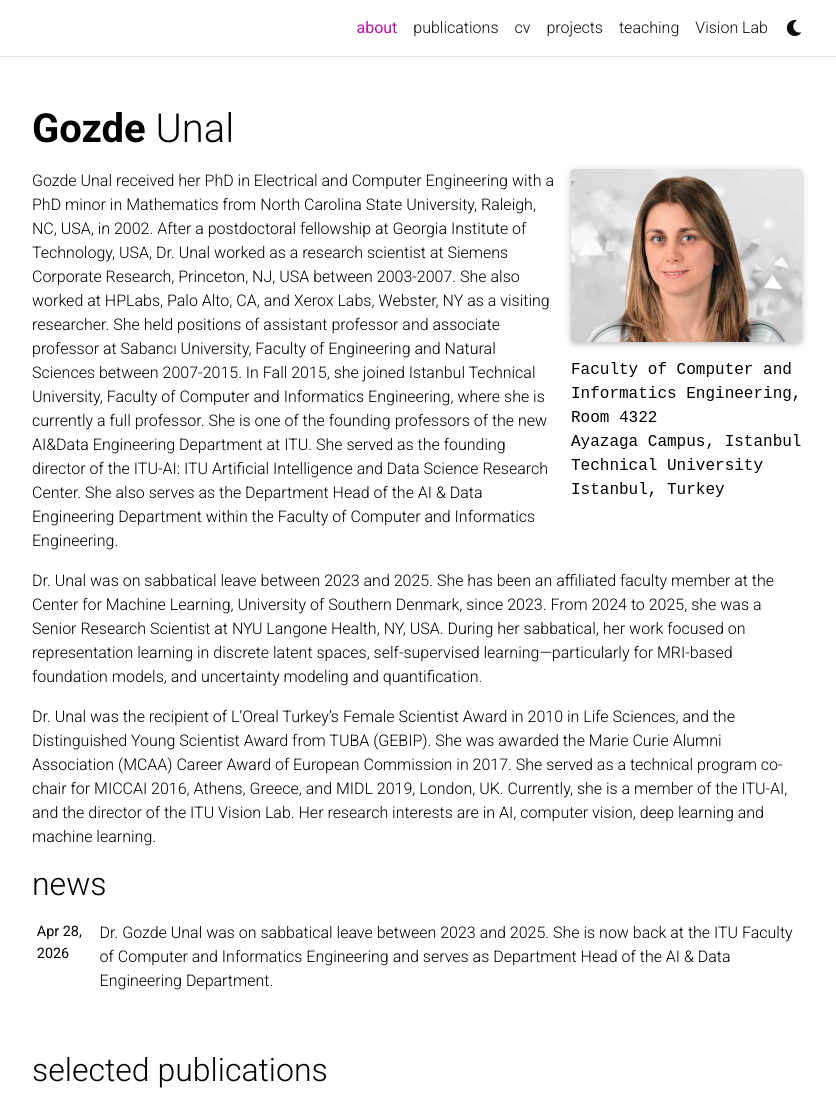
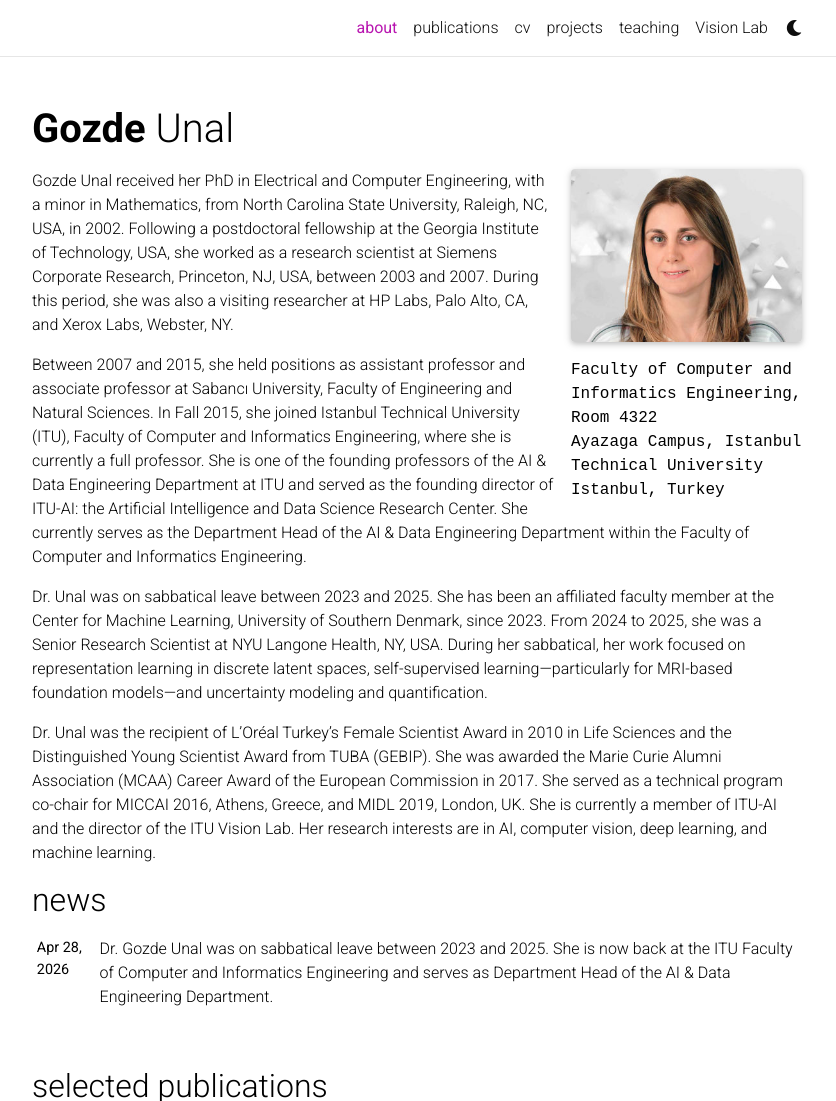
Before and after one commit to gozde-unal/gozde-unal.github.io, a Jekyll site: the page built from _pages/about.md, in a window 1280 px wide and 1400 px high, cut to the strip 0-1101 px from the top of the window. Shown: the whole strip, without its empty margins (223-1059 px from the left). Built offline with Jekyll 4.4.1, drawn with Linux system fonts in a browser that asks for light colours; full-size pictures stand in for the smaller copies a plugin makes; comment, search, counter and statistics services are not loaded; a style sheet for code colours, icons or effects is not loaded.

Commit message:
Update about.md

```diff
--- a/_pages/about.md
+++ b/_pages/about.md
@@ -18,8 +18,10 @@
 social: true  # includes social icons at the bottom of the page
 ---
 
-Gozde Unal received her PhD in Electrical and Computer Engineering with a PhD minor in Mathematics from North Carolina State University, Raleigh, NC, USA, in 2002. After a postdoctoral fellowship at Georgia Institute of Technology, USA, Dr. Unal worked as a research scientist at Siemens Corporate Research, Princeton, NJ, USA between 2003-2007. She also worked at HPLabs, Palo Alto, CA, and Xerox Labs, Webster, NY as a visiting researcher.  She held positions of assistant professor and associate professor at Sabancı University, Faculty of Engineering and Natural Sciences between 2007-2015.   In Fall 2015, she joined Istanbul Technical University, Faculty of Computer and Informatics Engineering, where she is currently a full professor. She is one of the founding professors of the new AI&Data Engineering Department at ITU. She served as the founding director of the ITU-AI: ITU Artificial Intelligence and Data Science Research Center. She also serves as the Department Head of the AI & Data Engineering Department within the Faculty of Computer and Informatics Engineering.
+Gozde Unal received her PhD in Electrical and Computer Engineering, with a minor in Mathematics, from North Carolina State University, Raleigh, NC, USA, in 2002. Following a postdoctoral fellowship at the Georgia Institute of Technology, USA, she worked as a research scientist at Siemens Corporate Research, Princeton, NJ, USA, between 2003 and 2007. During this period, she was also a visiting researcher at HP Labs, Palo Alto, CA, and Xerox Labs, Webster, NY.
 
-Dr. Unal was on sabbatical leave between 2023 and 2025. She has been an affiliated faculty member at the Center for Machine Learning, University of Southern Denmark, since 2023. From 2024 to 2025, she was a Senior Research Scientist at NYU Langone Health, NY, USA. During her sabbatical, her work focused on representation learning in discrete latent spaces, self-supervised learning—particularly for MRI-based foundation models, and uncertainty modeling and quantification.
+Between 2007 and 2015, she held positions as assistant professor and associate professor at Sabancı University, Faculty of Engineering and Natural Sciences. In Fall 2015, she joined Istanbul Technical University (ITU), Faculty of Computer and Informatics Engineering, where she is currently a full professor. She is one of the founding professors of the AI & Data Engineering Department at ITU and served as the founding director of ITU-AI: the Artificial Intelligence and Data Science Research Center. She currently serves as the Department Head of the AI & Data Engineering Department within the Faculty of Computer and Informatics Engineering.
 
-Dr. Unal was the recipient of L’Oreal Turkey’s Female Scientist Award in 2010 in Life Sciences, and the Distinguished Young Scientist Award from TUBA (GEBIP). She was awarded the Marie Curie Alumni Association (MCAA) Career Award of European Commission in 2017.  She served as a technical program co-chair for MICCAI 2016, Athens, Greece, and MIDL 2019, London, UK.  Currently, she is a member of the ITU-AI, and the director of the ITU Vision Lab. Her research interests are in AI, computer vision, deep learning and machine learning.
+Dr. Unal was on sabbatical leave between 2023 and 2025. She has been an affiliated faculty member at the Center for Machine Learning, University of Southern Denmark, since 2023. From 2024 to 2025, she was a Senior Research Scientist at NYU Langone Health, NY, USA. During her sabbatical, her work focused on representation learning in discrete latent spaces, self-supervised learning—particularly for MRI-based foundation models—and uncertainty modeling and quantification.
+
+Dr. Unal was the recipient of L’Oréal Turkey’s Female Scientist Award in 2010 in Life Sciences and the Distinguished Young Scientist Award from TUBA (GEBIP). She was awarded the Marie Curie Alumni Association (MCAA) Career Award of the European Commission in 2017. She served as a technical program co-chair for MICCAI 2016, Athens, Greece, and MIDL 2019, London, UK. She is currently a member of ITU-AI and the director of the ITU Vision Lab. Her research interests are in AI, computer vision, deep learning, and machine learning.
```
